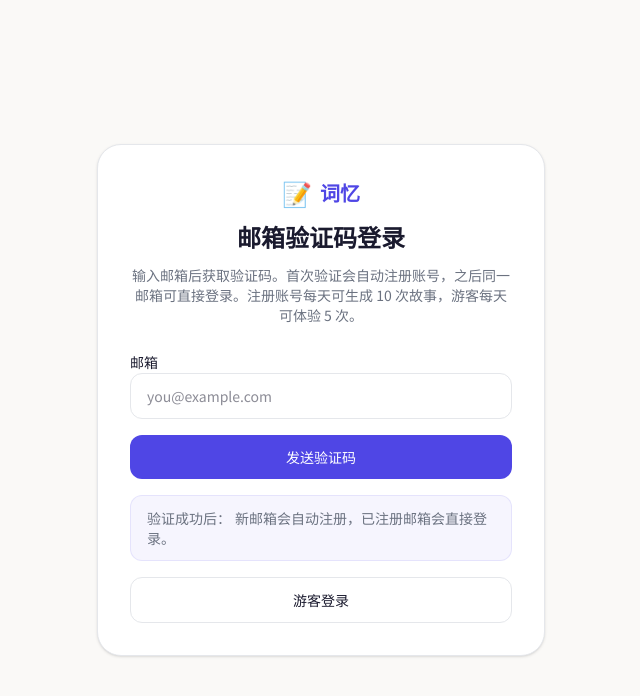
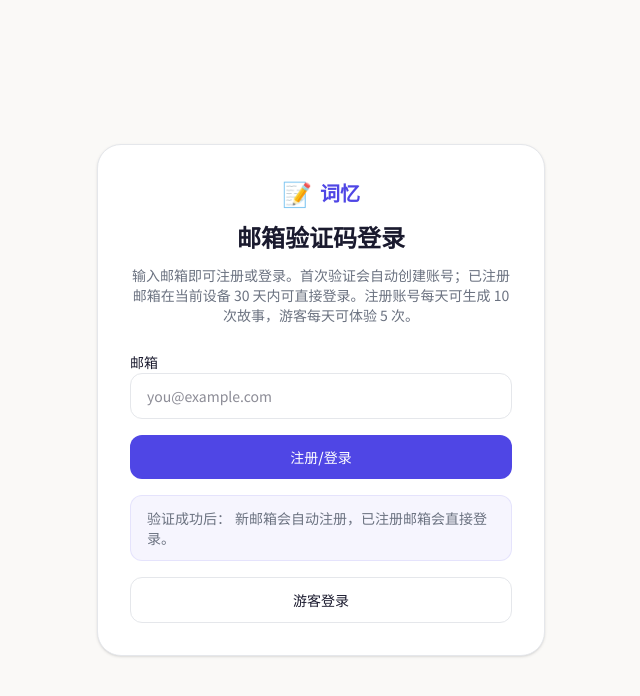
Before and after one commit to cathyyym0611/proj-vocab, a Next.js app: page /auth in a window 1280 px wide. Shown: the top 696 px of the page, without its empty margins (319-959 px from the left). Built offline with nearby package versions, Linux system fonts and the light colour scheme; no server answers.

Commit message:
update auth page copy

```diff
--- a/src/app/auth/page.tsx
+++ b/src/app/auth/page.tsx
@@ -81,7 +81,7 @@ function AuthContent() {
           </Link>
           <h1 className="text-2xl font-bold">{title}</h1>
           <p className="text-sm text-muted">
-            输入邮箱后获取验证码。首次验证会自动注册账号，之后同一邮箱可直接登录。注册账号每天可生成 10 次故事，游客每天可体验 5 次。
+            输入邮箱即可注册或登录。首次验证会自动创建账号；已注册邮箱在当前设备 30 天内可直接登录。注册账号每天可生成 10 次故事，游客每天可体验 5 次。
           </p>
         </div>
 
@@ -129,7 +129,7 @@ function AuthContent() {
             disabled={submitting}
             className="w-full rounded-xl bg-primary py-3 text-sm font-medium text-white transition-colors hover:bg-primary-dark disabled:opacity-60"
           >
-            {submitting ? "提交中..." : codeSent ? "验证并登录" : "发送验证码"}
+            {submitting ? "提交中..." : codeSent ? "验证并登录" : "注册/登录"}
           </button>
 
           {codeSent && (
```
